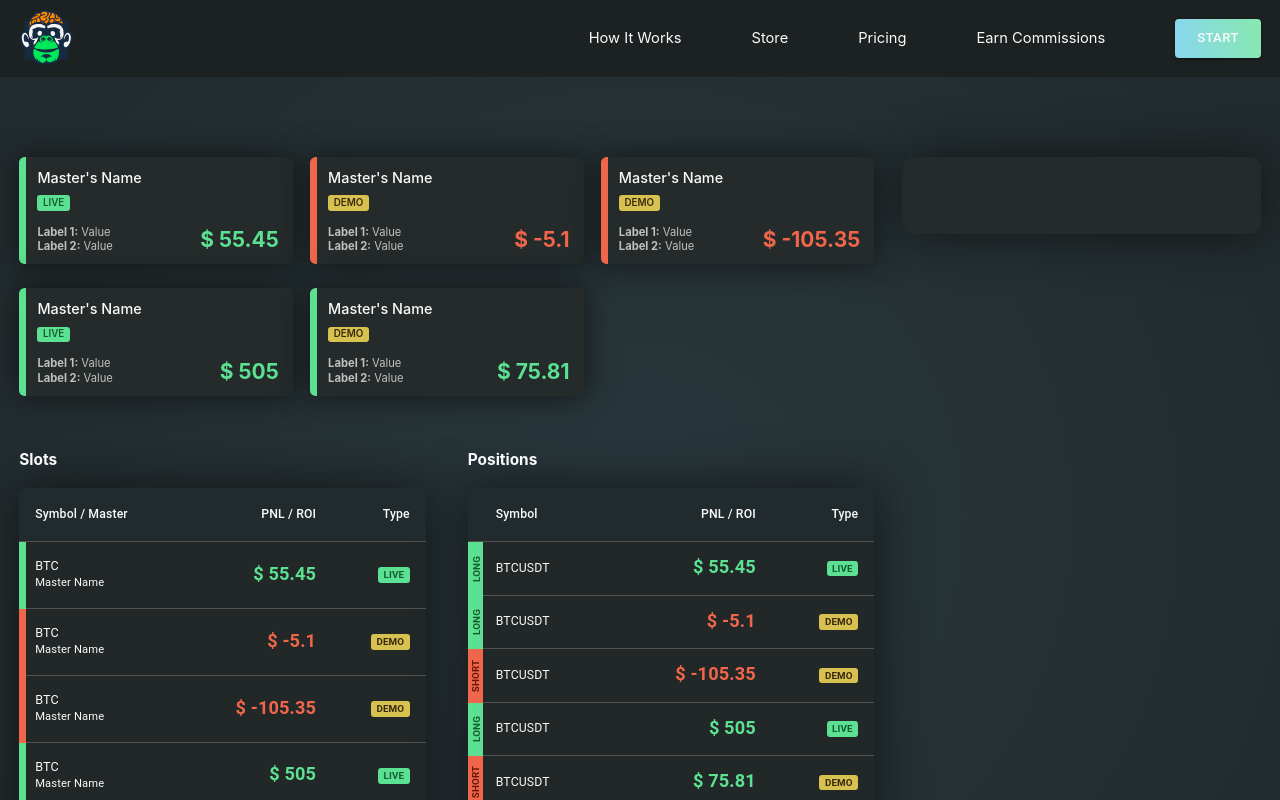
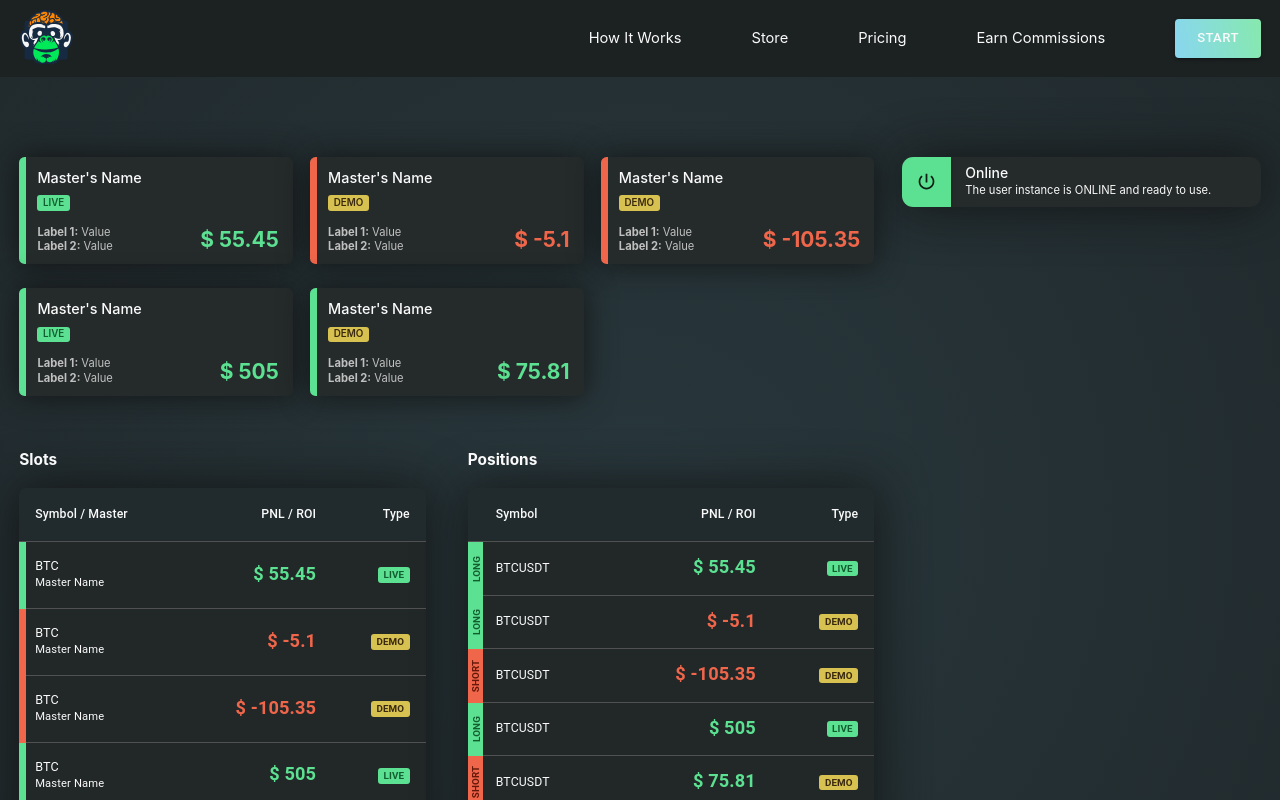
Before and after one commit to FelipeRamosDev/bot-store-fe, a Next.js app: page /dashboard in a window 1280 px wide. Shown: the top 800 px of the page. Built offline with nearby package versions, Linux system fonts and the light colour scheme.

Commit message:
[BOTF-17] User Instance Tile
## [BOTF-17] Description
Created the hardcoded tile

```diff
--- a/src/components/content/dashboard/home/DashboardSidebar.jsx
+++ b/src/components/content/dashboard/home/DashboardSidebar.jsx
@@ -1,9 +1,11 @@
-import Card from '@/components/common/card/Card';
+import UserInstance from "@/components/tiles/userInstance/Userinstance";
+
+const DUMMY_USER_INSTANCE = {
+   status: 'online'
+};
 
 export default function DashboardSidebar() {
    return <>
-      <Card padding="xl" radius="l" elevation={50}>
-
-      </Card>
+      <UserInstance instance={DUMMY_USER_INSTANCE} />
    </>;
 }
--- /dev/null
+++ b/src/components/tiles/userInstance/UserInstance.scss
@@ -0,0 +1,31 @@
+.user-instance {
+   display: flex;
+   gap: 1rem;
+   padding: 0;
+   overflow: hidden;
+
+   p {
+      font-size: 1rem;
+      font-weight: 500;
+      line-height: 1rem;
+      margin: 0;
+   }
+
+   small {
+      font-size: 0.8rem;
+      line-height: 0.8rem;
+      margin: 0;
+   }
+
+   .status {
+      padding: 0.7rem 0;
+   }
+
+   .power-btn {
+      width: 3.5rem;
+      height: auto;
+      min-width: auto;
+      padding: 0;
+      border-radius: 0;
+   }
+}
--- /dev/null
+++ b/src/components/tiles/userInstance/Userinstance.jsx
@@ -0,0 +1,44 @@
+import "./UserInstance.scss";
+import Card from '@/components/common/card/Card';
+import PowerSettingsNewIcon from '@mui/icons-material/PowerSettingsNew';
+import { Button } from '@mui/material';
+
+export default function UserInstance({ instance }) {
+   let message = '';
+   let displayStatus = '';
+   let btnColor;
+   let disabled = false;
+
+   if (!instance) {
+      return <></>;
+   }
+
+   if (instance.status === 'online') {
+      displayStatus = 'Online';
+      message = 'The user instance is ONLINE and ready to use.';
+      btnColor = 'success';
+   }
+
+   if (instance.status === 'offline') {
+      displayStatus = 'Offline';
+      message = 'You need to turn on the instance to run the slots'
+      btnColor = 'warn';
+   }
+
+   if (instance.status === 'starting') {
+      displayStatus = 'Starting Instance';
+      message = 'Message here';
+      disabled = true;
+   }
+
+   return <Card className="user-instance" radius="l" elevation={50}>
+      <Button className="power-btn" variant="contained" color={btnColor} disabled={disabled}>
+         <PowerSettingsNewIcon />
+      </Button>
+
+      <div className="status">
+         <p>{displayStatus}</p>
+         {message && <small>{message}</small>}
+      </div>
+   </Card>;
+}
--- a/src/style/darkTheme.js
+++ b/src/style/darkTheme.js
@@ -37,6 +37,9 @@ export const darkTheme = createTheme({
       },
       warn: {
          main: '#D7C150'
+      },
+      disabled: {
+         main: '#808080'
       }
    }
 });
```
